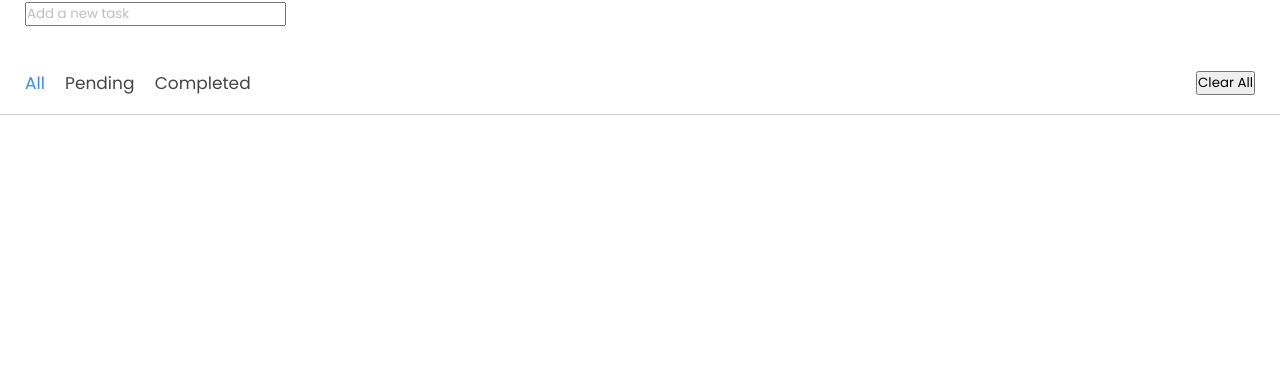
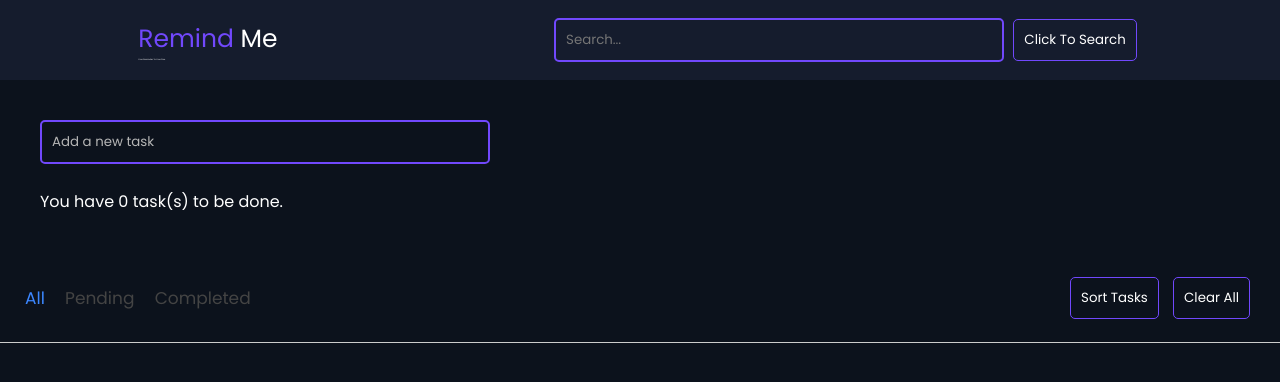
Before and after one commit to bajracharyaritika08/todo-list-app, a website: page src/index.html in a window 1280 px wide. Drawn offline with Linux system fonts and the light colour scheme.

Commit message:
Enhancement in UI Design

```diff
--- a/src/index.html
+++ b/src/index.html
@@ -8,17 +8,40 @@
       </head>
   <body>
     <div class="wrapper">
+      <!-- Navbar Starts Here! -->
+      <div class="navbar">
+        <div class="brandname">
+          <p class="brand_name"><span class="brand_">Remind</span> Me</p>
+          <p class="quotes">Your Reminder To Your Dos.</p>
+        </div>
+        <div class="searchbar">
+          <input type="text" placeholder="Search..." class="search_bar">
+          <button id="search_btn" class="searchbtn">
+            Click To Search
+          </button>
+        </div>
+      </div>
+      <!-- Navbar Ends Here! -->
+      <!-- SIDE BAR STARTS HERE-->
+
+      <!-- SIDE BAR ENDS HERE-->
+      <!-- Input Field For Entering Tasks Starts Here! -->
       <div class="task-input">
         <!-- <img src="bars-icon.svg" alt="icon"> -->
-        <input type="text" placeholder="Add a new task">
+        <input type="text" placeholder="Add a new task" class="addtodo"><br>
+        <p>You have <span>0</span> task(s) to be done.</p>
       </div>
+      <!-- Input Field For Entering Tasks Ends Here! -->
       <div class="controls">
         <div class="filters">
           <span class="active" id="all">All</span>
           <span id="pending">Pending</span>
           <span id="completed">Completed</span>
         </div>
-        <button class="clear-btn">Clear All</button>
+        <div class="manipulation">
+          <button class="clear-btn">Sort Tasks</button>
+          <button class="clear-btn">Clear All</button>
+        </div>
       </div>
       <ul class="task-box">
       </ul>
--- a/src/js/index.js
+++ b/src/js/index.js
@@ -1,4 +1,5 @@
-const taskInput = document.querySelector(".task-input input"),
+const taskInput = document.querySelector(".task-input input")
+const filters = document.querySelector(".filters span"),
 taskBox = document.querySelector(".task-box");
 //Getting Localstorage with key todo-list
 let todos =JSON.parse(localStorage.getItem("todo-list"));
@@ -17,14 +18,14 @@ const showToDo=()=>{
       // console.log("TODO", todo)
       li += `<li class="task">
               <label for="${id}">
-                <input type="checkbox" onclick="updateStatus(this)" id="${id}" ${isCompleted}>
+                <input type="checkbox" onclick="updateStatus(this)" id="${id}" ${isCompleted} class="check_box">
                 <p class="${isCompleted}">${todo.todoName}</p>
               </label>
               <div class="setting">
                 <i class="uil uil-ellipis-h"></i>
                 <ul class="task-menu">
-                  <li onclick="editTask(${id}, '${todo.todoName}')">Edit</li>
-                  <li onclick="deleteTask(${id})">Delete</li>
+                  <li onclick="editTask(${id}, '${todo.todoName}')"><button class="editbtn">Edit</button></li>
+                  <li onclick="deleteTask(${id})"><button class="deletebtn">Delete</button></li>
                 </ul>
               </div>
             </li>`
@@ -66,6 +67,7 @@ const deleteTask=(deleteId)=>{
   // console.log("DELETED TASK ID IS:", deleteId)
   //Here, splice is used to remove the data deleteId means the id that is selected and 1 means the number of elements to be deleted.
   todos.splice(deleteId, 1);
+  alert("Task Deleted Successfully!")
   //Once it is deleted, setting it in local storage.
   localStorage.setItem("todo-list", JSON.stringify(todos))
   //and then rendering it.
--- a/src/styles/styles.css
+++ b/src/styles/styles.css
@@ -1,5 +1,21 @@
-/* Import Google Font - Poppins */
+/* Importing Google Font - Poppins */
 @import url('https://fonts.googleapis.com/css2?family=Poppins:wght@400;500;600;700&display=swap');
+:root{
+  --primaryColor:#0C121C;
+  --navbarColor:#151c2d;
+  --secondaryColor:#7148FC;
+  --headingFontColor:#FFFFFF;
+  --normalTextColor:#FFFFFF;
+  --buttonColor:#D6DEE7;
+  --buttonColorTwo:#FCF2C1;
+  --buttonColorThree:#692935;
+  --buttonHoverColor:#94adca;
+  --borderColor:#B8BFC6;
+  --headingFontSize:25px;
+  --normalFontSize:10;
+  --fontFamilyOne:'Montserrat', sans-serif;
+  --fontFamilyTwo:'Open Sans', sans-serif;;
+}
 *{
   margin: 0;
   padding: 0;
@@ -9,27 +25,90 @@
 body{
   width: 100%;
   height: 100vh;
+  box-sizing: border-box;
   overflow-x: hidden;
+  background-color: var(--navbarColor);
 
+}
+/* NAVBAR */
+.navbar{
+  display: flex;
+  justify-content: space-around;
+  align-items: center;
+  height: 10vh;
+  width: 100%;
+  background-color: var(--navbarColor);
+}
+.brand_name{
+  color: var(--headingFontColor);
+  font-size: var(--headingFontSize);
+}
+.quotes{
+  font-size: 2px;
+}
+.brand_{
+  color: var(--secondaryColor);
+}
+.search_bar{
+  padding: 10px;
+  width: 450px;
+  background-color: transparent;
+  border-radius: 5px;
+  color: var(--normalTextColor);
+  border: 2px solid var(--secondaryColor);
+}
+.searchbtn,.clear-btn,.editbtn,.deletebtn{
+  margin: 5px;
+  width: auto;
+  padding: 10px;
+  border-radius: 5px;
+  border: solid 1px var(--secondaryColor);
+  background-color: transparent;
+  color: var(--normalTextColor);
+  cursor: pointer;
+}
+
+/* NAVBAR */
+
+/* TASK INPUT  */
+.wrapper{
+  height: 100vh;
+  width: 100%;
+  background-color: var(--primaryColor);
+  color: var(--normalTextColor);
 }
 ::selection{
   color: #fff;
   background: #3C87FF;
 }
+.task-input{
+  display: flex;
+  justify-content: center;
+  padding: 40px;
+  flex-direction: column;
+  /* align-items: center; */
+}
+.addtodo{
+  padding: 10px;
+  width: 450px;
+  background-color: transparent;
+  border-radius: 5px;
+  color: var(--normalTextColor);
+  border: 2px solid var(--secondaryColor);
 
-.task-input{
-  height: 52px;
-  padding: 0 25px;
-  position: relative;
 }
+
 .task-input input:focus,
 .task-input input.active{
   padding-left: 52px;
   border: 2px solid #3C87FF;
 }
 .task-input input::placeholder{
-  color: #bfbfbf;
+  color: #b6b6b6;
 }
+/* TASK INPUT  */
+
+/* CONTROLS AND TASKS */
 .controls, li{
   display: flex;
   align-items: center;
@@ -59,10 +138,28 @@ body{
 .clear-btn:active{
   transform: scale(0.93);
 }
-.task-box{
-  margin-top: 20px;
-  margin-right: 5px;
-  padding: 0 20px 10px 25px;
+.searchbtn:active{
+  opacity: 0.9;
+  pointer-events: auto;
+  transform: scale(0.93);
+}
+/* CONTROLS AND TASKS */
+.task-box {
+  display: flex;
+  flex-direction: column;
+  padding: 20px;
+
+}
+.check_box{
+  background-color: #0C121C;
+  padding: 105px;
+  border-radius: 50%;
+}
+.task{
+  display: flex;
+  align-items: center;
+  border-left: var(--secondaryColor) 3px solid;
+  background-color: var(--navbarColor);
 }
 .task-box.overflow{
   overflow-y: auto;
@@ -80,11 +177,11 @@ body{
   border-radius: 25px;
 }
 .task-box .task{
+  border-radius: 5px;
   list-style: none;
   font-size: 17px;
-  margin-bottom: 18px;
-  padding-bottom: 16px;
-  align-items: flex-start;
+  margin-bottom: 15px;
+  padding-bottom: 15px;
   border-bottom: 1px solid #ccc;
 }
 .task-box .task:last-child{
@@ -110,6 +207,11 @@ body{
 }
 .task-box .settings{
   position: relative;
+}
+ul{
+  display: flex;
+  padding: 15px;
+
 }
 .settings :where(i, li){
   cursor: pointer;
```
